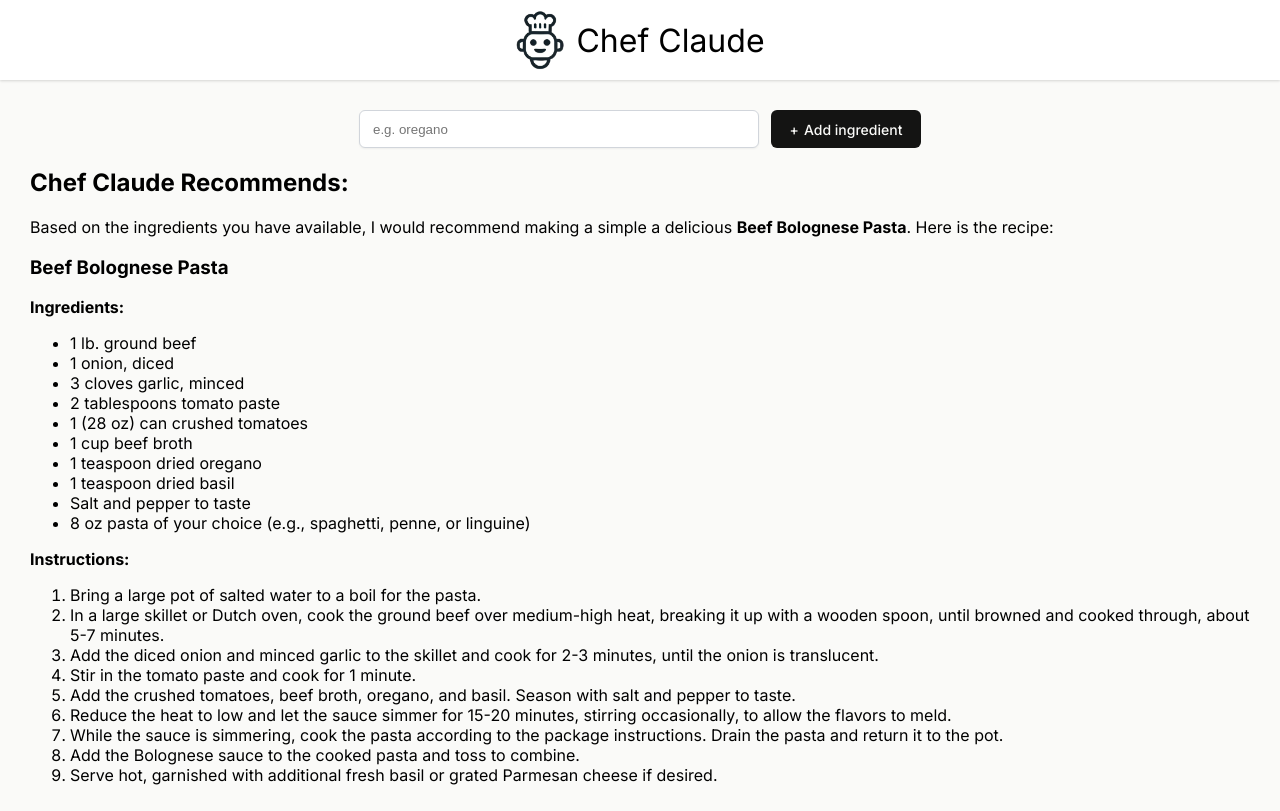
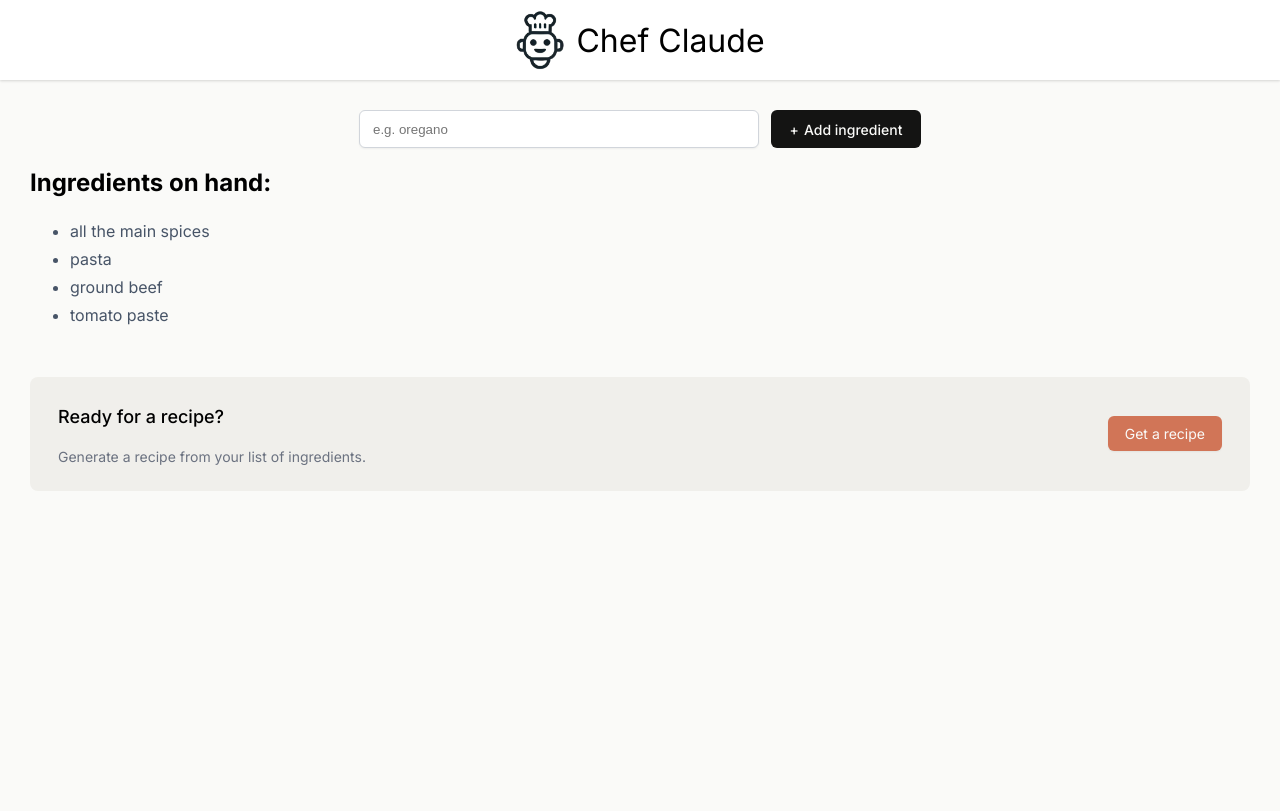
Before and after one commit to anant-jain01/react_chef_claude, a React (Vite) app: page / in a window 1280 px wide. Built offline with nearby package versions, Linux system fonts and the light colour scheme.

Commit message:
modified:   compoenents/Main.jsx

```diff
--- a/compoenents/Main.jsx
+++ b/compoenents/Main.jsx
@@ -1,7 +1,7 @@
 import React from "react";
 
 export default function Main() {
-  const [ingredients, setIngredients] = React.useState([]);
+  const [ingredients, setIngredients] = React.useState(["all the main spices", "pasta", "ground beef", "tomato paste"]);
   const [recipeShown,setRecipeShown]=React.useState(false);
   const ingredientsListItems = ingredients.map((ingredient) => (
     <li key={ingredient}>{ingredient}</li>
@@ -35,10 +35,10 @@ export default function Main() {
             <h3>Ready for a recipe?</h3>
             <p>Generate a recipe from your list of ingredients.</p>
           </div>
-          <button>Get a recipe</button>
+          <button onClick={changeRecipe}>{recipeShown? "Hide the recipe" :"Get a recipe"}</button>
         </div>}
       </section>}
-      <section>
+      {recipeShown &&<section>
     <h2>Chef Claude Recommends:</h2>
     <article className="suggested-recipe-container" aria-live="polite">
         <p>Based on the ingredients you have available, I would recommend making a simple a delicious <strong>Beef Bolognese Pasta</strong>. Here is the recipe:</p>
@@ -69,7 +69,7 @@ export default function Main() {
             <li>Serve hot, garnished with additional fresh basil or grated Parmesan cheese if desired.</li>
         </ol>
     </article>
-</section>
+</section>}
     </main>
   );
 }
```
